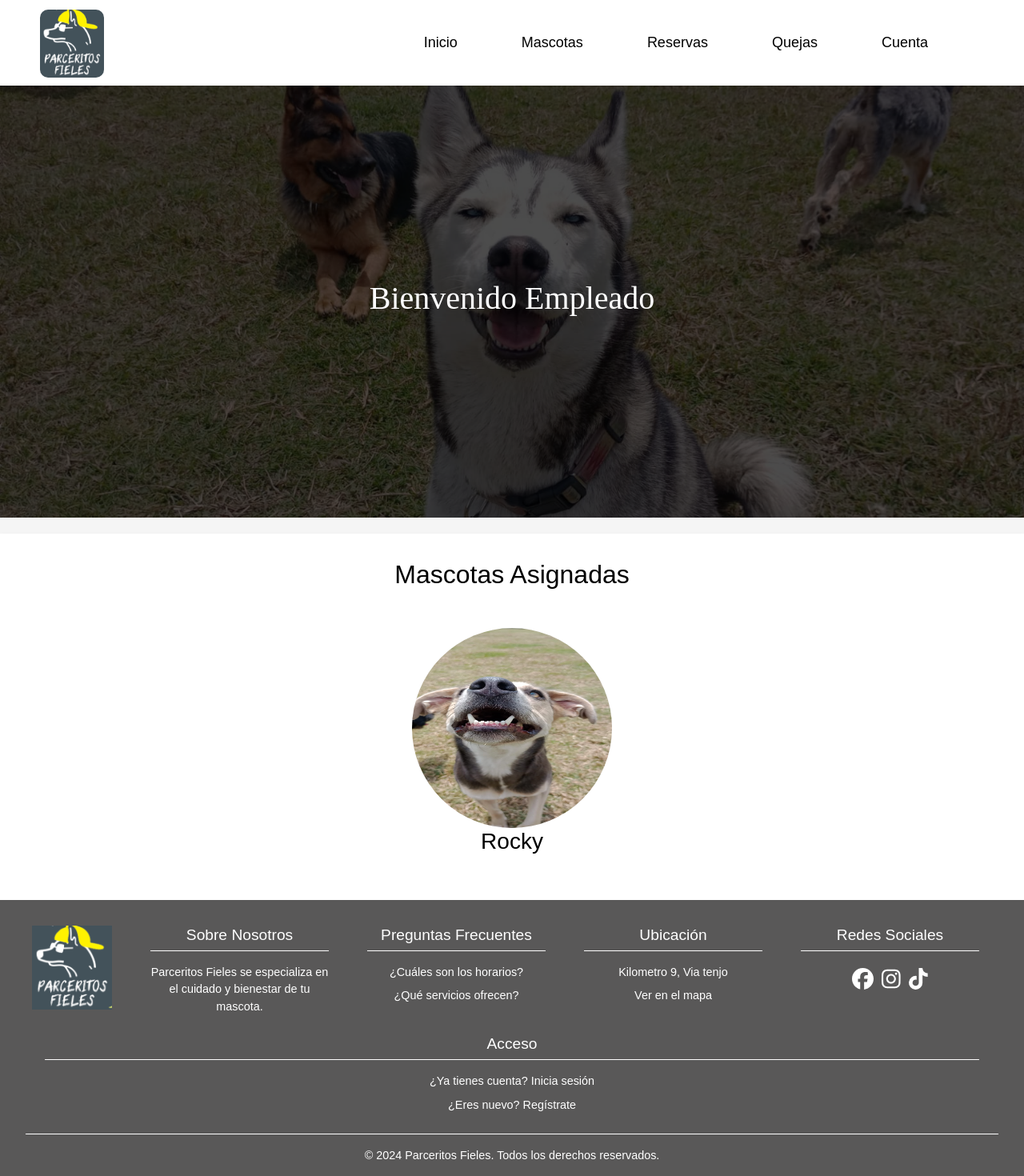
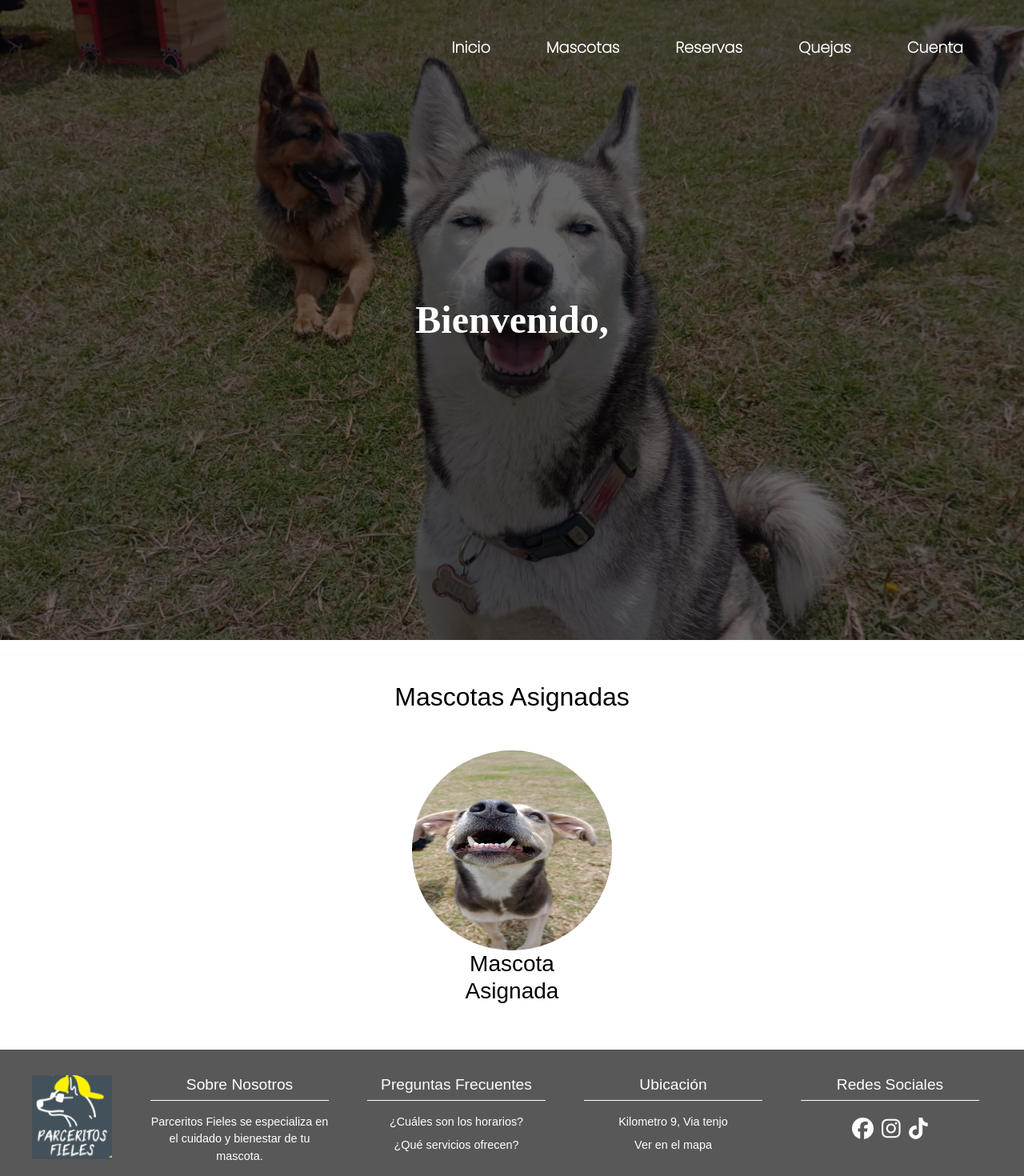
Before and after one commit to DanielZ1232/Sistema_Parceritos_Fieles, a React (Create React App) app in the folder React/: page /menuEmpleado in a window 1280 px wide. Shown: the top 1470 px of the page at 80% size. Built offline with nearby package versions, Linux system fonts and the light colour scheme; a small style sheet from the web is missing; a web font is replaced by a local one.

Commit message:
Arreglos inicio sesion

```diff
--- a/React/src/Paginas/empleado/menuEmpleado.js
+++ b/React/src/Paginas/empleado/menuEmpleado.js
@@ -1,143 +1,186 @@
-import React from 'react';
+import React, { useState, useEffect } from 'react';
+import styled from 'styled-components'; // Usa Axios para hacer la llamada a la API
 import Perro1 from '../../assets/Imagenes/perro1.jpeg';
 import Perro2 from '../../assets/Imagenes/perro2.jpeg';
-import NavBar from '../../components/navBarEmpleado';
 import Footer from '../../components/footer';
+import { useNavigate } from 'react-router-dom';
+import Swal from 'sweetalert2';
 
-const menuEmpleado = () => {
-  // Estilos en línea
-  const styles = {
-    // General Styling
-    body: {
-      fontFamily: 'sans-serif',
-      margin: 0,
-      padding: 0,
-      backgroundColor: '#f5f5f5',
-    },
-    hero: {
-      position: 'relative',
-      width: '100%',
-      height: 'calc(80vh - 100px)', // Ajustar altura menos la altura del header
-      overflow: 'hidden',
-      marginTop: '0px', // Quitar margen superior
-    },
-    heroImage: {
-      width: '100%',
-      height: '100%',
-      zIndex: 0, // Imagen detrás del texto y del dropdown
-    },
-    heroImageImg: {
-      width: '100%',
-      height: '100%',
-      objectFit: 'cover',
-    },
-    heroText: {
-      position: 'absolute',
-      top: 0,
-      left: 0,
-      width: '100%',
-      height: '100%',
-      display: 'flex',
-      justifyContent: 'center',
-      alignItems: 'center',
-      color: 'white',
-      background: 'rgba(0, 0, 0, 0.7)', // Fondo negro semi-transparente
-      textAlign: 'center',
-      fontSize: 'xx-large',
-      fontFamily: 'cursive',
-      zIndex: 1, // Texto por encima de la imagen
-    },
-    // Team Section Styling
-    team: {
-      backgroundColor: '#fff',
-      padding: '2rem',
-      boxShadow: '0 2px 4px rgba(0, 0, 0, 0.1)',
-      marginTop: '20px', // Margen superior para separación del héroe
-    },
-    teamTitle: {
-      textAlign: 'center',
-    },
-    teamMembers: {
-      display: 'flex',
-      flexWrap: 'wrap',
-      justifyContent: 'center',
-      marginTop: '2rem',
-    },
-    teamMember: {
-      margin: '1rem',
-      textAlign: 'center',
-      width: '200px',
-    },
-    teamMemberImg: {
-      width: '250px',
-      height: '250px',
-      borderRadius: '70%',
-      marginLeft: '-25px',
-    },
-    addMember: {
-      display: 'block',
-      margin: '2rem auto',
-      backgroundColor: '#4CAF50',
-      color: '#fff',
-      padding: '1rem 2rem',
-      border: 'none',
-      borderRadius: '5px',
-      cursor: 'pointer',
-    },
-    plusIcon: {
-      marginRight: '10px',
-    },
-    // Footer Styling
-    footer: {
-      backgroundColor: '#333',
-      color: '#fff',
-      padding: '1rem',
-      textAlign: 'center',
-    },
-    socialMedia: {
-      listStyle: 'none',
-      margin: 0,
-      padding: 0,
-      display: 'inline-block',
-    },
-    socialMediaItem: {
-      display: 'inline-block',
-      margin: '0 10px',
-    },
-    socialMediaLink: {
-      color: '#fff',
-    },
-    // Estilos adicionales para el texto específico
-    textBlack: {
-      color: 'black',
-    },
+const HeroSection = styled.section`
+  position: relative;
+  width: 100%;
+  height: 100vh;
+  overflow: hidden;
+`;
+
+const HeroImage = styled.img`
+  width: 100%;
+  height: 100%;
+  object-fit: cover;
+`;
+
+const HeroText = styled.div`
+  position: absolute;
+  top: 0;
+  left: 0;
+  width: 100%;
+  height: 100%;
+  display: flex;
+  justify-content: center;
+  align-items: center;
+  color: white;
+  background: rgba(0, 0, 0, 0.6);
+  text-align: center;
+  font-size: 3rem;
+  font-family: Poppins-Light;
+  font-weight: bold;
+  z-index: 1;
+`;
+
+const Navbar = styled.nav`
+  display: flex;
+  justify-content: flex-end;
+  position: absolute;
+  top: 20px;
+  left: 0;
+  width: 100%;
+  z-index: 2;
+  background: transparent;
+  margin-top: 26px;
+  font-family: Poppins-ExtraLight;
+  font-size: large;
+`;
+
+const NavLinks = styled.div`
+  display: flex;
+  gap: 40px;
+  margin-right: 61px;
+`;
+
+const Dropdown = styled.div`
+  position: relative;
+
+  &:hover .dropdown-content {
+    display: block;
+  }
+`;
+
+const Link = styled.a`
+  color: white;
+  font-size: 1.2rem;
+  font-weight: bold;
+  text-align: center;
+  cursor: pointer;
+  text-decoration: none;
+`;
+
+const DropdownContent = styled.div`
+  display: none;
+  position: absolute;
+  top: 100%;
+  left: 0;
+  background-color: white;
+  padding: 10px;
+  border-radius: 5px;
+  box-shadow: 0 2px 4px rgba(0, 0, 0, 0.1);
+  z-index: 1;
+`;
+
+const DropdownContentLink = styled.a`
+  display: block;
+  color: black;
+  padding: 8px 10px;
+  text-decoration: none;
+
+  &:hover {
+    background-color: rgba(0, 0, 0, 0.1);
+  }
+`;
+
+const MenuEmpleado = () => {
+  const [nombre, setNombre] = useState('');
+  const navigate = useNavigate();
+
+  useEffect(() => {
+    // Obtener el nombre del usuario desde localStorage
+    const nombreUsuario = localStorage.getItem('nombreUsuario');
+    console.log("Nombre de usuario desde localStorage:", nombreUsuario);
+
+    if (nombreUsuario) {
+      setNombre(nombreUsuario); // Asignar el nombre al estado si está presente
+    } else {
+      console.log('No se encontró el nombre del usuario en localStorage');
+    }
+  }, []);
+
+  const handleLogout = () => {
+    Swal.fire({
+      position: 'top-end',
+      icon: 'success',
+      title: 'Sesión cerrada con éxito',
+      showConfirmButton: false,
+      timer: 1500
+    }).then(() => {
+      localStorage.removeItem('userToken');
+      navigate('/');
+    });
   };
 
   return (
     <div>
-      <NavBar />
-      <div style={styles.body}>
-        <section className="hero" style={styles.hero}>
-          <div style={styles.heroImage}>
-            <img src={Perro1} alt="Perro1" style={styles.heroImageImg} />
-            <div className="hero-text" style={styles.heroText}>
-              <h1>Bienvenido Empleado</h1>
-            </div>
+      <HeroSection>
+        <Navbar>
+          {/* Enlaces con Dropdowns */}
+          <NavLinks>
+            <Dropdown>
+              <Link href="/menuEmpleado">Inicio</Link>
+            </Dropdown>
+            <Dropdown>
+              <Link href="#">Mascotas</Link>
+              <DropdownContent className="dropdown-content">
+                <DropdownContentLink href="/consultarMascotasE">Consultar</DropdownContentLink>
+              </DropdownContent>
+            </Dropdown>
+            <Dropdown>
+              <Link href="#">Reservas</Link>
+              <DropdownContent className="dropdown-content">
+                <DropdownContentLink href="/consultarReservasE">Consultar</DropdownContentLink>
+              </DropdownContent>
+            </Dropdown>
+            <Dropdown>
+              <Link href="#">Quejas</Link>
+              <DropdownContent className="dropdown-content">
+                <DropdownContentLink href="/consultarQuejaE">Consultar</DropdownContentLink>
+              </DropdownContent>
+            </Dropdown>
+            <Dropdown>
+              <Link href="#">Cuenta</Link>
+              <DropdownContent className="dropdown-content">
+                <DropdownContentLink href="/miPerfilE">Mi Perfil</DropdownContentLink>
+                <DropdownContentLink href="#" onClick={handleLogout}>Cerrar sesión</DropdownContentLink>
+              </DropdownContent>
+            </Dropdown>
+          </NavLinks>
+        </Navbar>
+
+        <HeroImage src={Perro1} alt="Perro1" />
+        <HeroText>Bienvenido, {nombre}</HeroText>
+      </HeroSection>
+
+      {/* Sección de mascotas asignadas */}
+      <section className="team" style={{ backgroundColor: '#fff', padding: '2rem', boxShadow: '0 2px 4px rgba(0, 0, 0, 0.1)', marginTop: '20px' }}>
+        <h2 style={{ textAlign: 'center' }}>Mascotas Asignadas</h2>
+        <div style={{ display: 'flex', flexWrap: 'wrap', justifyContent: 'center', marginTop: '2rem' }}>
+          <div style={{ margin: '1rem', textAlign: 'center', width: '200px' }}>
+            <img src={Perro2} alt="Mascota Asignada" style={{ width: '250px', height: '250px', borderRadius: '70%', marginLeft: '-25px' }} />
+            <h3>Mascota Asignada</h3>
           </div>
-        </section>
-        <section className="team" style={styles.team}>
-          <h2 style={styles.teamTitle}>Mascotas Asignadas</h2>
-          <div className="team-members" style={styles.teamMembers}>
-            <div className="team-member" style={styles.teamMember}>
-              <img src={Perro2} alt="Team Member Profile Pic" style={styles.teamMemberImg} />
-              <h3 style={styles.textBlack}>Rocky</h3> {/* Aplica el color negro */}
-            </div>
-          </div>
-        </section>
-      </div>
+        </div>
+      </section>
+
       <Footer />
     </div>
   );
 };
 
-export default menuEmpleado;
+export default MenuEmpleado;
--- a/React/src/Paginas/index2.js
+++ b/React/src/Paginas/index2.js
@@ -39,13 +39,12 @@ const Index2 = () => {
     const [registerNumeroDocumento, setRegisterNumeroDocumento] = useState('');
     const [registerContraseña, setRegisterContraseña] = useState('');
     const [registerConfirmarContraseña, setRegisterConfirmarContraseña] = useState('');
+    const [accountModalVisible, setAccountModalVisible] = useState(false);
+    const [alreadyLoggedInModalVisible, setAlreadyLoggedInModalVisible] = useState(false);
 
 
-    const handleRegisterClick = (e) => {
-      e.preventDefault();
-      setLoginModalVisible(false);
-      setRegisterModalVisible(true);
-  };
+
+
 
   const images = [Imagen1, Imagen2, Imagen3, Imagen4, Imagen5, Imagen6];
     const navigate = useNavigate();
@@ -128,30 +127,49 @@ const Index2 = () => {
         },
     };
 
+    const handleAccountClick = () => {
+        if (!isLoggedIn) {
+            setAccountModalVisible(true);
+        } else {
+            setAlreadyLoggedInModalVisible(true);
+        }
+    };
+
+    const handleLoginClick = () => {
+        setLoginModalVisible(true);
+        setAccountModalVisible(false);
+    };
+
+    const handleOpenRegisterModal = () => {
+        setRegisterModalVisible(true);
+        setAccountModalVisible(false);
+    };
 
 
     const manejarInicioSesion = async (e) => {
         e.preventDefault();
 
         try {
-          const respuesta = await axios.get('http://localhost:3002/Usuarios');
-          const usuarios = respuesta.data;
+          const response = await axios.post('http://localhost:5000/api/login', {
+            correo,
+            contraseña
+          });
 
-          const usuario = usuarios.find(
-              user => user.Correo === correo && user.Contraseña === contraseña
-          );
+          const { usuarioId, rol, nombre } = response.data;
 
-          if (usuario) {
           Swal.fire({
             title: 'Inicio de sesión exitoso',
-                  text: 'Bienvenido de nuevo!',
+            text: `Bienvenido de nuevo, ${nombre}!`,
             icon: 'success',
             confirmButtonColor: '#3085d6',
             confirmButtonText: 'Aceptar'
           }).then(() => {
-                  localStorage.setItem('usuarioId', usuario.id);
+            // Guardar tanto el usuarioId como el nombre en localStorage
+            localStorage.setItem('usuarioId', usuarioId);
+            localStorage.setItem('nombreUsuario', nombre); // Asegúrate de que el nombre se está guardando aquí
 
-                  switch (usuario.Rol) {
+            // Navegar según el rol del usuario
+            switch (rol) {
               case 'Cliente':
                 navigate('/menu');
                 break;
@@ -174,7 +192,8 @@ const Index2 = () => {
 
             setLoginModalVisible(false);
           });
-          } else {
+        } catch (error) {
+          if (error.response && error.response.status === 401) {
             Swal.fire({
               title: 'Error',
               text: 'Correo o contraseña incorrectos',
@@ -182,8 +201,7 @@ const Index2 = () => {
               confirmButtonColor: '#3085d6',
               confirmButtonText: 'Aceptar'
             });
-          }
-      } catch (error) {
+          } else {
             console.error('Error al iniciar sesión:', error);
             Swal.fire({
               title: 'Error',
@@ -193,43 +211,22 @@ const Index2 = () => {
               confirmButtonText: 'Aceptar'
             });
           }
+        }
       };
+
+
+
 
       const handleRegisterSubmit = async (e) => {
         e.preventDefault();
-
         if (registerContraseña !== registerConfirmarContraseña) {
-        Swal.fire({
-            title: 'Error',
-            text: 'Las contraseñas no coinciden',
-            icon: 'error',
-            confirmButtonColor: '#3085d6',
-            confirmButtonText: 'Aceptar'
-        });
+            Swal.fire({ title: 'Error', text: 'Las contraseñas no coinciden', icon: 'error' });
             return;
         }
 
 
         if (!validatePassword(registerContraseña)) {
-      Swal.fire({
-          title: 'Error',
-          text: 'La contraseña debe contener al menos una letra mayúscula, un número y un signo especial',
-          icon: 'error',
-          confirmButtonColor: '#3085d6',
-          confirmButtonText: 'Aceptar'
-      });
-      return;
-  }
-
-  // Valida la contraseña
-  if (!validatePassword(registerContraseña)) {
-    Swal.fire({
-      title: 'Error',
-      text: 'La contraseña debe tener al menos una mayúscula, un número y un carácter especial',
-      icon: 'error',
-      confirmButtonColor: '#3085d6',
-      confirmButtonText: 'Aceptar'
-    });
+            Swal.fire({ title: 'Error', text: 'La contraseña debe contener al menos una letra mayúscula, un número y un signo especial', icon: 'error' });
             return;
         }
 
@@ -290,37 +287,9 @@ const validatePassword = (password) => {
 
   return hasUpperCase && hasSpecialChar && hasNumber;
 };
-const handleAccountClick = () => {
-    if (!isLoggedIn) {
-        Swal.fire({
-            title: "¿Tienes cuenta?",
-            icon: "warning",
-            showCancelButton: false, // Ocultar botón de registro
-            confirmButtonColor: "#3085d6",
-            confirmButtonText: "Iniciar sesión",
-            allowOutsideClick: true, // Permitir clic fuera
-            customClass: {
-                popup: 'my-popup' // Clase personalizada para la alerta
-            }
-        }).then((result) => {
-            if (result.isConfirmed) {
-                setLoginModalVisible(true); // Abre el modal de inicio de sesión
-            }
-            // Si se hace clic fuera, no se hace nada
-        });
-    } else {
-        Swal.fire({
-            title: 'Ya estás logueado',
-            icon: 'info',
-            confirmButtonColor: '#3085d6',
-            confirmButtonText: 'Aceptar',
-            allowOutsideClick: true, // Permitir clic fuera
-            customClass: {
-                popup: 'my-popup' // Clase personalizada para la alerta
-            }
-        });
-    }
-};
+
+
+
 
 // Añade CSS para cambiar la tipografía de la alerta
 const style = document.createElement('style');
@@ -656,12 +625,33 @@ const loginModalRef = useRef(null); // Define el ref para el modal
                 <button type="button" onClick={() => setLoginModalVisible(false)} className="close-modal">Cerrar</button>
                 <div className="form-links">
                     <a href="#">¿Olvidaste tu Contraseña?</a>
-                    <a href="#" onClick={handleRegisterClick}>¿No tienes cuenta? Regístrate!</a>
+                    <a href="#" onClick={handleOpenRegisterModal}>¿No tienes cuenta? Regístrate!</a>
                 </div>
             </form>
         </div>
     </div>
 )}
+
+{accountModalVisible && (
+  <div style={modalStyles.modalOverlay} onClick={() => setAccountModalVisible(false)}>
+    <div style={modalStyles.modalContent} onClick={(e) => e.stopPropagation()}>
+      <h2 style={modalStyles.modalTitle}>¿Tienes cuenta?</h2>
+      <div style={modalStyles.modalButtons}>
+        <button onClick={handleLoginClick} style={{ ...modalStyles.button, ...modalStyles.loginButton }}>
+          Iniciar Sesión
+        </button>
+        <button onClick={handleOpenRegisterModal} style={{ ...modalStyles.button, ...modalStyles.registerButton }}>
+          Registrarse
+        </button>
+      </div>
+      <button onClick={() => setAccountModalVisible(false)} style={modalStyles.closeModal}>
+        Cerrar
+      </button>
+    </div>
+  </div>
+)}
+
+
 
             {/* Modal de registro */}
             {registerModalVisible && (
@@ -785,6 +775,7 @@ const loginModalRef = useRef(null); // Define el ref para el modal
 
 
 const styles = {
+
     serviciosSection: {
         backgroundColor: 'white',
         padding: '50px 20px',
@@ -935,6 +926,73 @@ lista: {
     lineHeight: '1.6',
     color: '#112D32',
 },
+
+
+};
+
+const modalStyles = {
+    modalOverlay: {
+      position: 'fixed',
+      top: 0,
+      left: 0,
+      right: 0,
+      bottom: 0,
+      backgroundColor: 'rgba(0, 0, 0, 0.7)',
+      display: 'flex',
+      alignItems: 'center',
+      justifyContent: 'center',
+      zIndex: 1000,
+    },
+    modalContent: {
+      backgroundColor: '#ffffff',
+      padding: '30px 40px',
+      borderRadius: '12px',
+      width: '350px',
+      textAlign: 'center',
+      boxShadow: '0 8px 16px rgba(0, 0, 0, 0.3)',
+      animation: 'fadeIn 0.3s ease',
+    },
+    modalTitle: {
+      fontSize: '1.8rem',
+      fontFamily: 'Poppins, sans-serif',
+      color: '#333',
+      marginBottom: '20px',
+    },
+    modalButtons: {
+      display: 'flex',
+      justifyContent: 'space-between',
+      gap: '15px',
+      marginTop: '20px',
+      marginBottom: '30px',
+    },
+    button: {
+      padding: '12px 20px',
+      fontSize: '1rem',
+      borderRadius: '6px',
+      border: 'none',
+      cursor: 'pointer',
+      transition: 'background-color 0.3s ease, transform 0.2s ease',
+      width: '100%',
+      fontWeight: 'bold',
+    },
+    loginButton: {
+      backgroundColor: '#007bff',
+      color: '#fff',
+    },
+    registerButton: {
+      backgroundColor: '#28a745',
+      color: '#fff',
+    },
+    closeModal: {
+      marginTop: '10px',
+      padding: '10px 15px',
+      backgroundColor: '#ff4d4d',
+      color: '#fff',
+      fontSize: '0.9rem',
+      borderRadius: '5px',
+      border: 'none',
+      cursor: 'pointer',
+    },
   };
 
 
--- a/React/src/components/navBarEmpleado.js
+++ b/React/src/components/navBarEmpleado.js
@@ -27,8 +27,10 @@ const Nav = styled.div`
   padding: 0;
   width: 100%;
   justify-content: flex-end;
-  margin-right: 70px;
+  margin-right: 20px;
   font-size: large;
+  font-family: Poppins-Medium;
+  color: black;
 `;
 
 const Dropdown = styled.div`
```
Also changed, not shown: 2 other files (tests, documents, lock files or other folders). Lines whose indentation alone changed are shown as unchanged.
